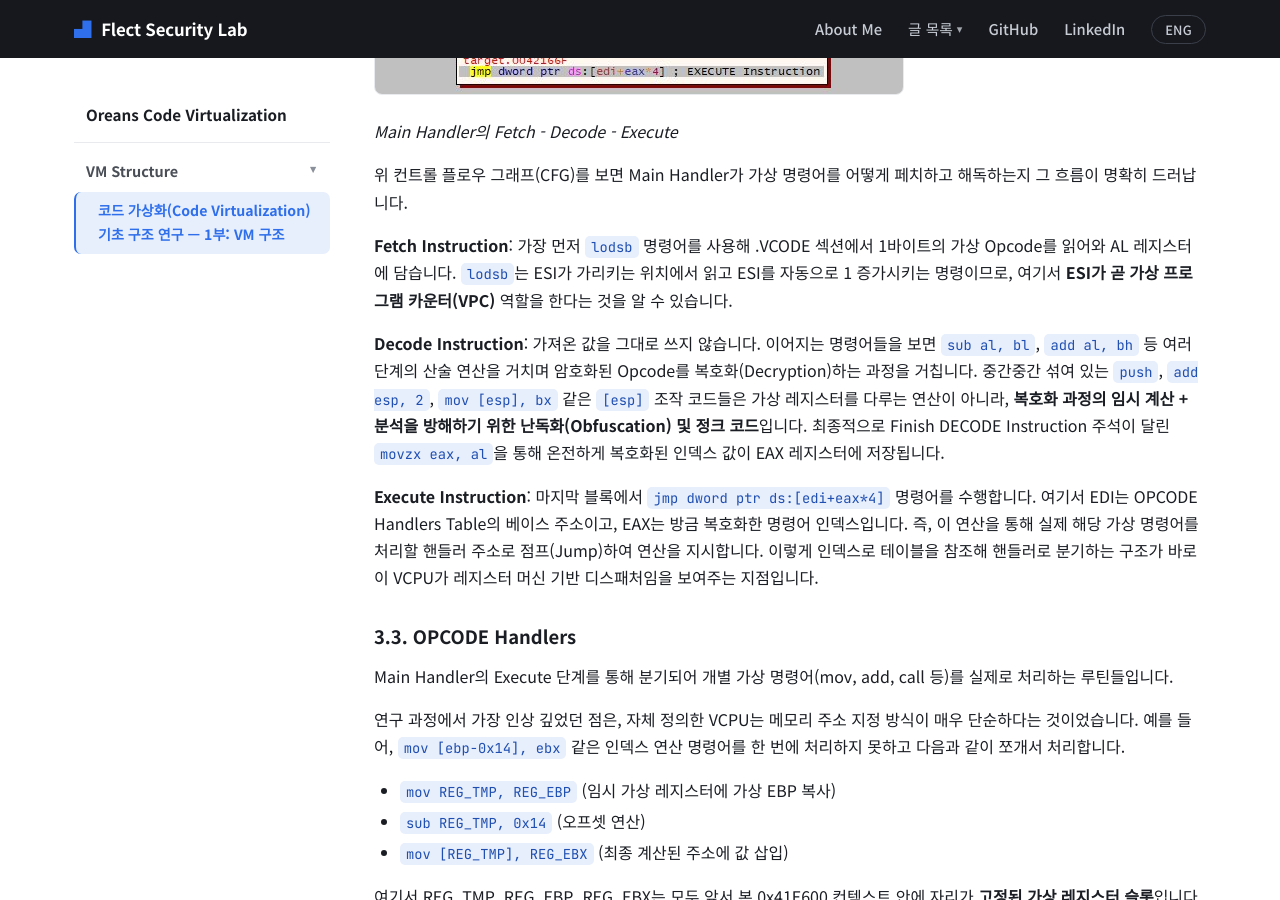
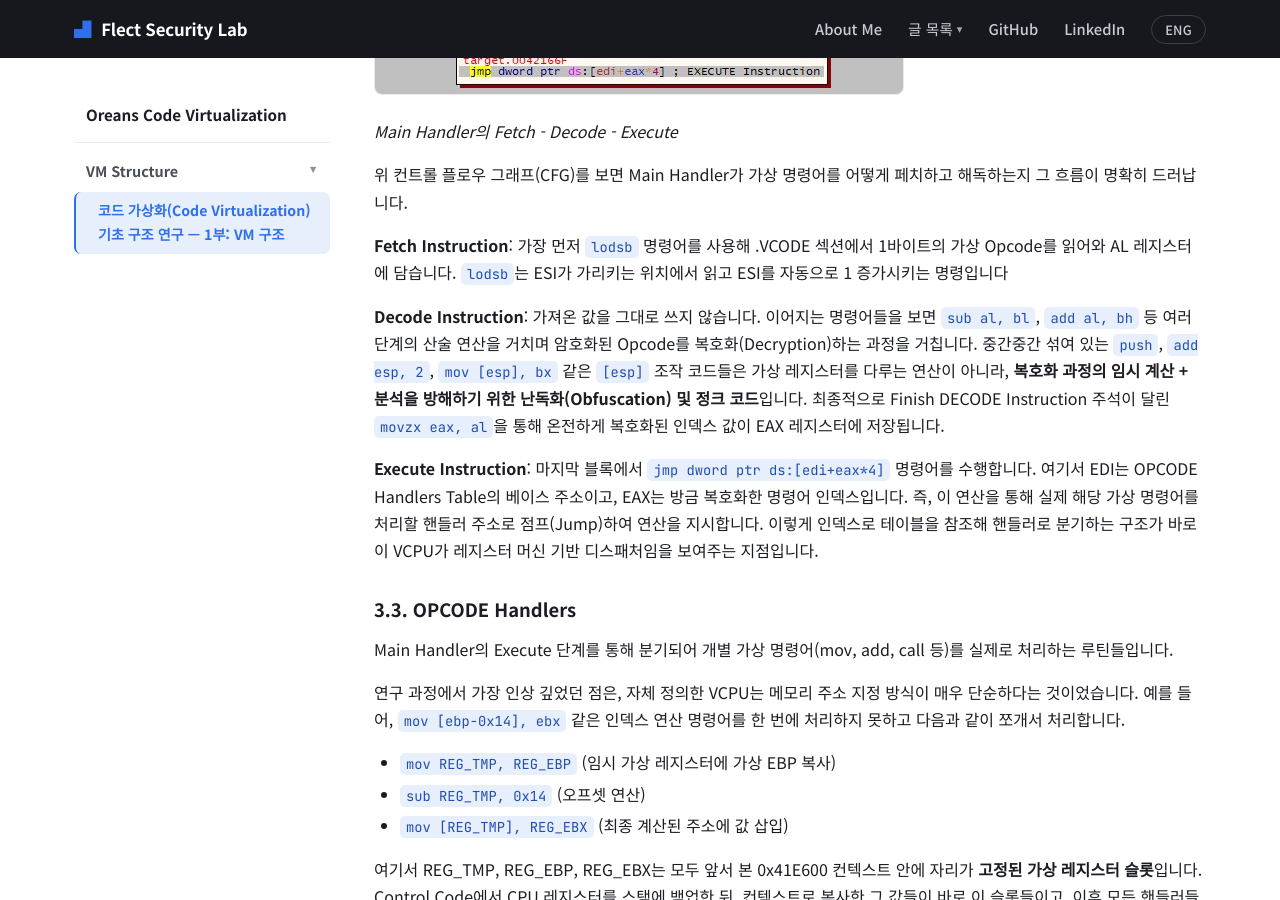
Before and after one commit to LeeGwan/LeeGwan.github.io, a Jekyll site: the page built from _ko/2026-05-25-oreans-vm-1.md, in a window 1280 px wide and 900 px high, scrolled down 8835 px. Built offline with Jekyll 4.4.1, drawn with Linux system fonts in a browser that asks for light colours.

Commit message:
Update 2026-05-25-oreans-vm-1.md

```diff
--- a/_ko/2026-05-25-oreans-vm-1.md
+++ b/_ko/2026-05-25-oreans-vm-1.md
@@ -118,7 +118,7 @@ Control Code에 의해 가상 환경이 세팅된 후 진입하는 메인 루프
 
 위 컨트롤 플로우 그래프(CFG)를 보면 Main Handler가 가상 명령어를 어떻게 페치하고 해독하는지 그 흐름이 명확히 드러납니다.
 
-**Fetch Instruction**: 가장 먼저 `lodsb` 명령어를 사용해 .VCODE 섹션에서 1바이트의 가상 Opcode를 읽어와 AL 레지스터에 담습니다. `lodsb`는 ESI가 가리키는 위치에서 읽고 ESI를 자동으로 1 증가시키는 명령이므로, 여기서 **ESI가 곧 가상 프로그램 카운터(VPC)** 역할을 한다는 것을 알 수 있습니다.
+**Fetch Instruction**: 가장 먼저 `lodsb` 명령어를 사용해 .VCODE 섹션에서 1바이트의 가상 Opcode를 읽어와 AL 레지스터에 담습니다. `lodsb`는 ESI가 가리키는 위치에서 읽고 ESI를 자동으로 1 증가시키는 명령입니다
 
 **Decode Instruction**: 가져온 값을 그대로 쓰지 않습니다. 이어지는 명령어들을 보면 `sub al, bl`, `add al, bh` 등 여러 단계의 산술 연산을 거치며 암호화된 Opcode를 복호화(Decryption)하는 과정을 거칩니다. 중간중간 섞여 있는 `push`, `add esp, 2`, `mov [esp], bx` 같은 `[esp]` 조작 코드들은 가상 레지스터를 다루는 연산이 아니라, **복호화 과정의 임시 계산 + 분석을 방해하기 위한 난독화(Obfuscation) 및 정크 코드**입니다. 최종적으로 Finish DECODE Instruction 주석이 달린 `movzx eax, al`을 통해 온전하게 복호화된 인덱스 값이 EAX 레지스터에 저장됩니다.
 
```
